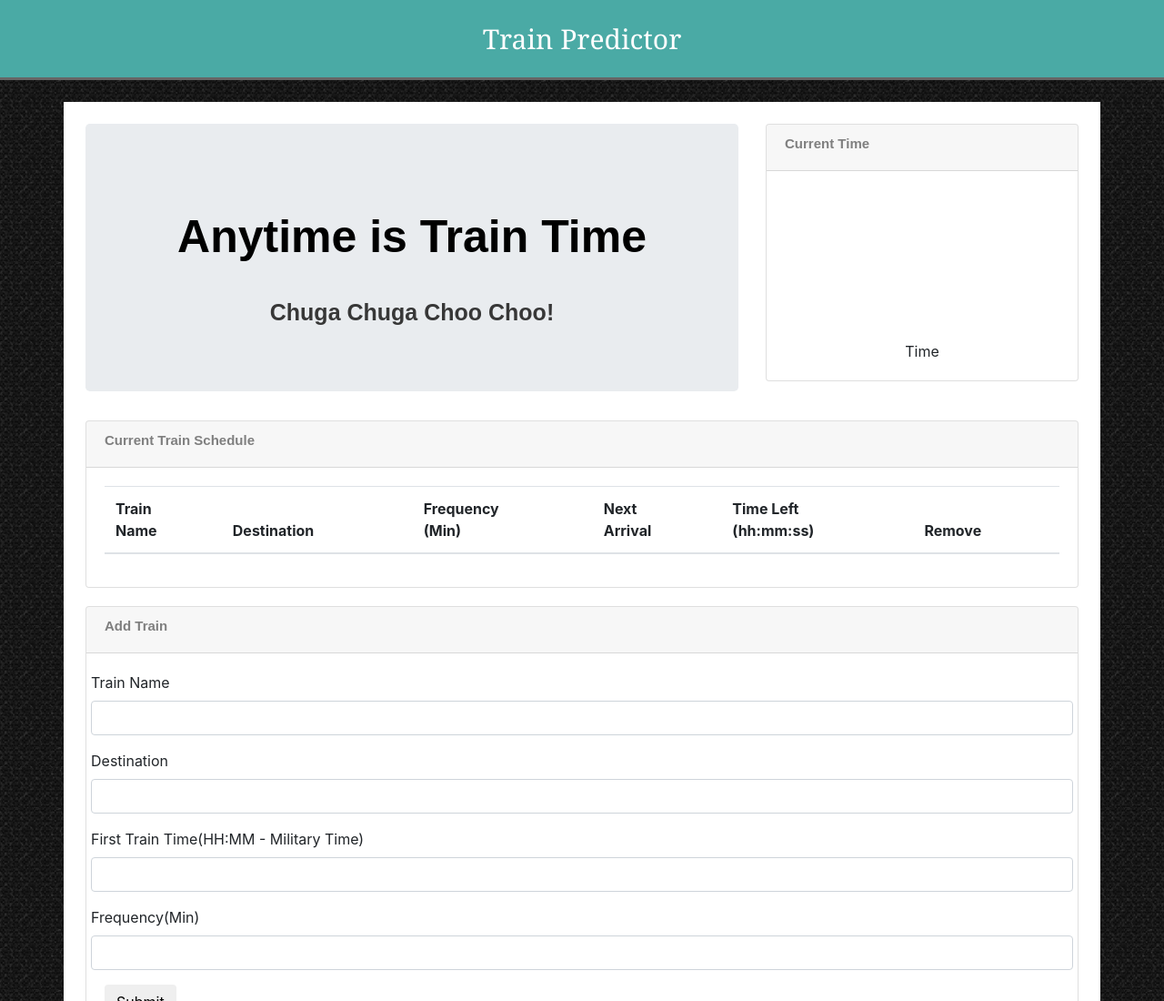
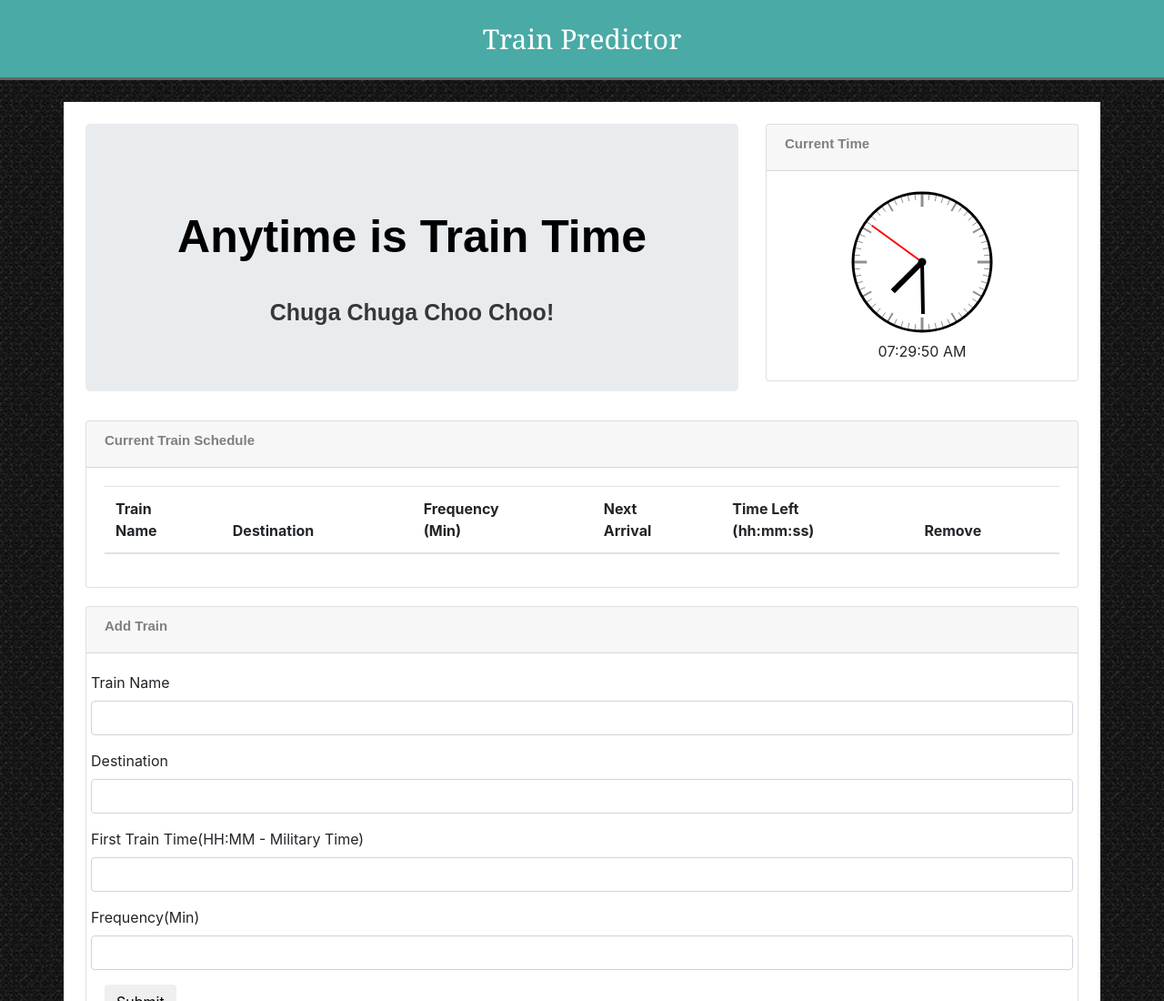
Before and after one commit to nmikstas/train-scheduler, a plain HTML site: page index.html in a window 1280 px wide. Shown: the top 1100 px of the page at 91% size. Drawn offline with nearby package versions, Linux system fonts and the light colour scheme; no server answers.

Commit message:
troubleshooting GitHub pages problem

```diff
--- a/index.html
+++ b/index.html
@@ -127,7 +127,7 @@
     <script src="https://www.gstatic.com/firebasejs/6.0.4/firebase-database.js"></script>
 
     <!--Javascript-->
-    <!--<script src="assets/js/javascript.js"></script>-->
+    <script src="assets/js/javascript.js"></script>
 </body>
 
 </html>
```
